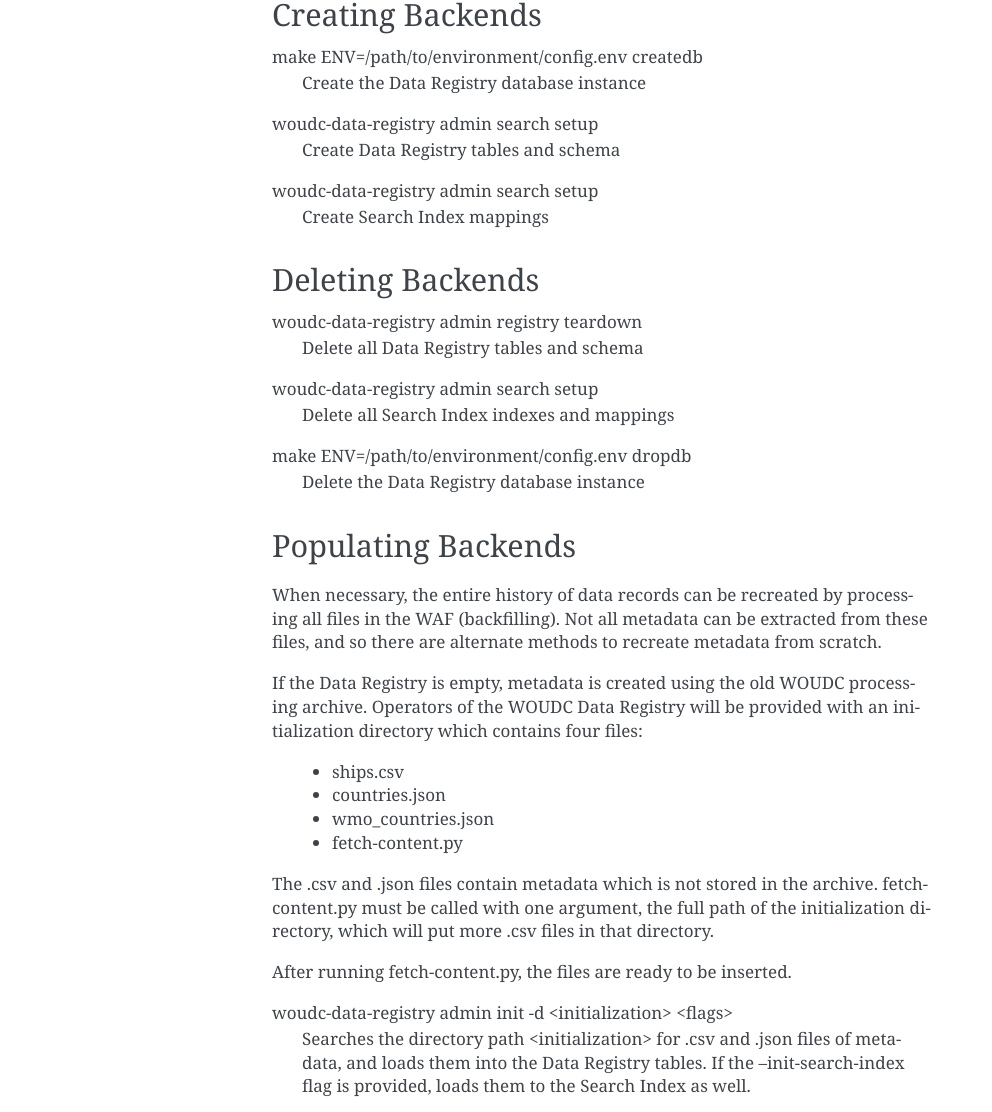
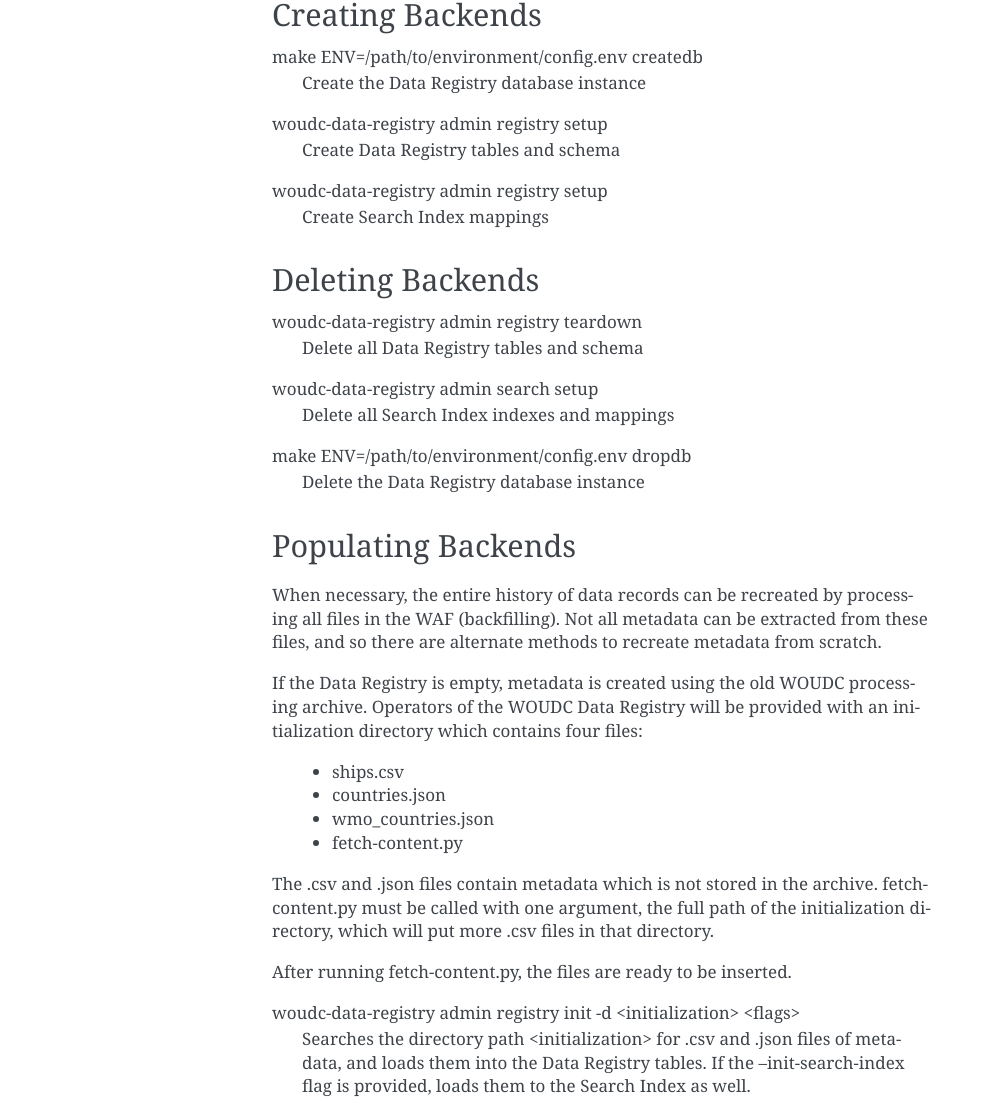
Before and after one commit to woudc/woudc-data-registry, a Sphinx documentation site: the page built from docs/administration.rst, in a window 1280 px wide. Shown: the part 565-1677 px from the top of the page, without its empty margins (148-1140 px from the left). Built offline with Sphinx 7.4.7, drawn with Linux system fonts in a browser that asks for light colours; pages that are not in the unit, such as notebooks, are missing from menus.

Commit message:
align CLI admin subcommands

```diff
--- a/docs/administration.rst
+++ b/docs/administration.rst
@@ -30,10 +30,10 @@
 make ENV=/path/to/environment/config.env createdb
     Create the Data Registry database instance
 
-woudc-data-registry admin search setup
+woudc-data-registry admin registry setup
     Create Data Registry tables and schema
 
-woudc-data-registry admin search setup
+woudc-data-registry admin registry setup
     Create Search Index mappings
 
 -----------------
@@ -72,7 +72,7 @@
 
 After running fetch-content.py, the files are ready to be inserted.
 
-woudc-data-registry admin init -d <initialization> <flags>
+woudc-data-registry admin registry init -d <initialization> <flags>
     Searches the directory path <initialization> for .csv and .json files
     of metadata, and loads them into the Data Registry tables. If the
     --init-search-index flag is provided, loads them to the Search Index
```
